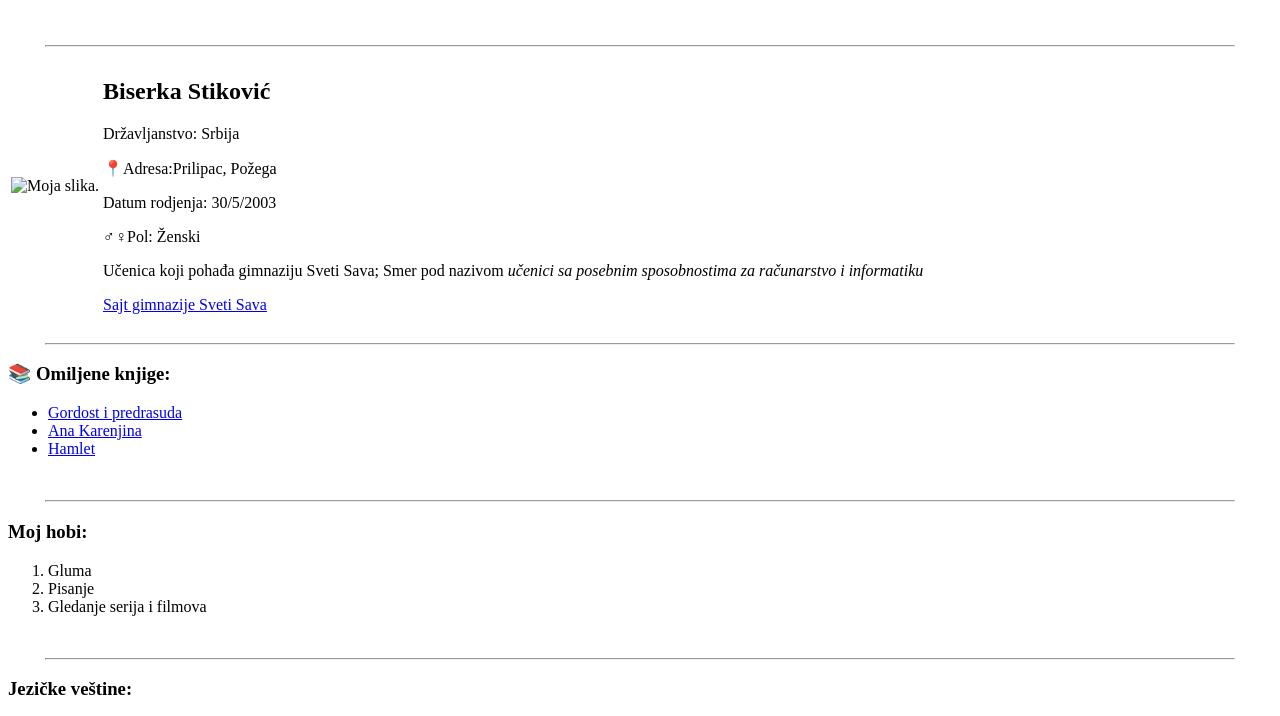
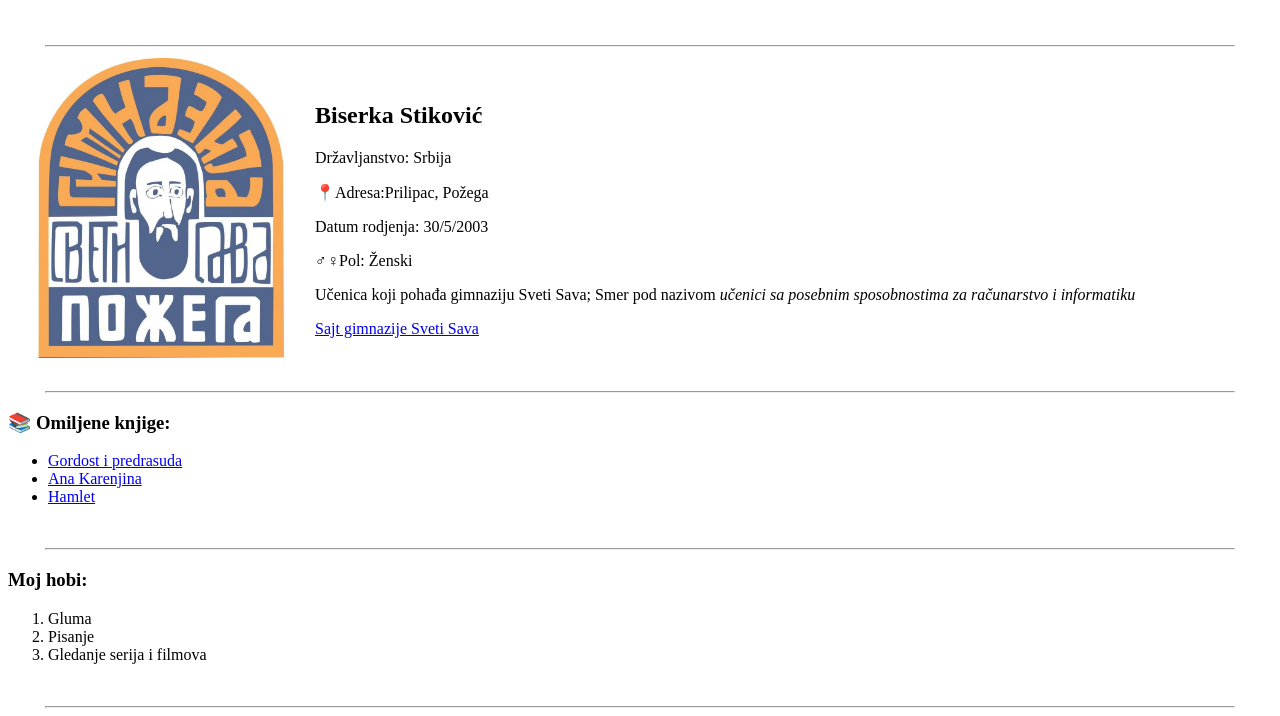
Before and after one commit to biserka123/Biserka, a plain HTML site: page index.html in a window 1280 px wide. Shown: the part 61-777 px from the top of the page. Drawn offline with Linux system fonts and the light colour scheme.

Commit message:
Update index.html

```diff
--- a/index.html
+++ b/index.html
@@ -16,7 +16,7 @@
     <h1 style="text-align:right ;color:rgb(90, 38, 186);">🗸 LIČNI SAJT </h1>
         <tr>
             <td>
-                <img src="slika.jpg/slika.jpg" alt="Moja slika." width="300" height="300">
+                <img src="slika.jpg" alt="Moja slika." width="300" height="300">
 
             </td>
             <td>
```
